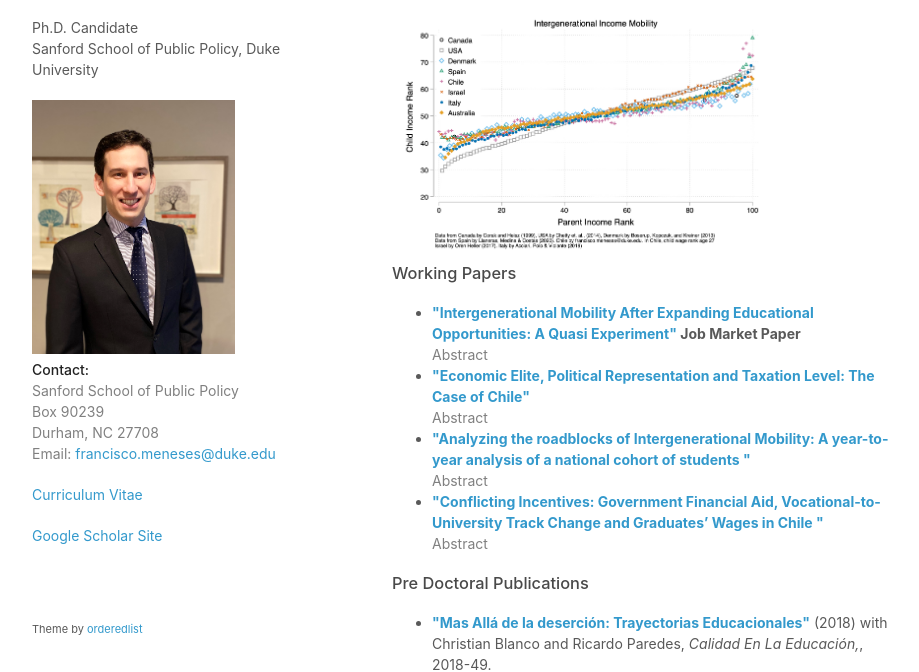
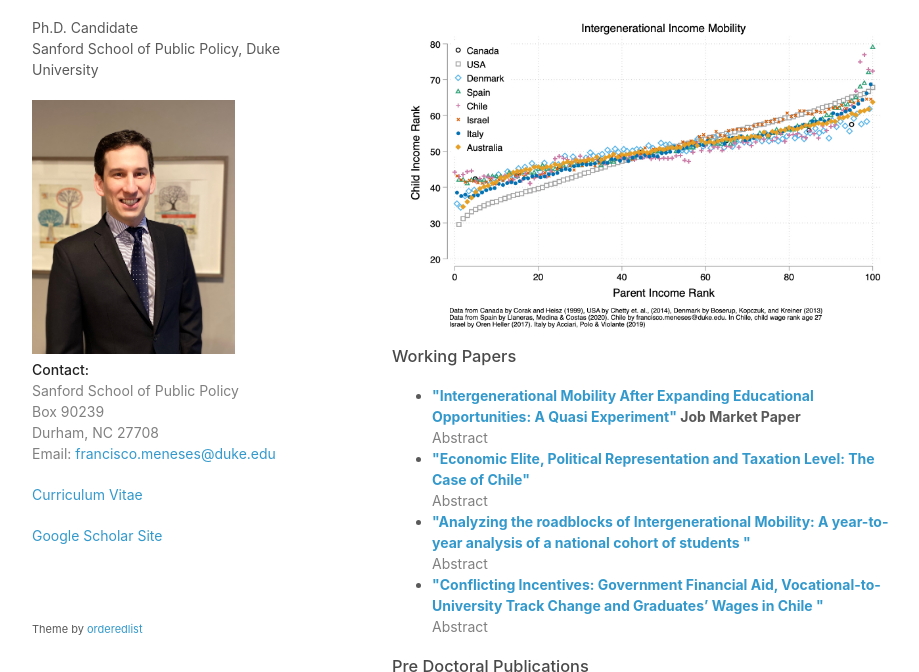
Before and after one commit to fjmenese/fjmenese.github.io, a plain HTML site: page index.html in a window 1280 px wide. Shown: the part 92-764 px from the top of the page, without its empty margins (178-1097 px from the left). Drawn offline with Linux system fonts and the light colour scheme.

Commit message:
iim size

```diff
--- a/index.html
+++ b/index.html
@@ -37,7 +37,7 @@
       <section>
         <h2>Research</h2>
 
-  <img src="assets/iim.jpg" width=75%/>
+  <img src="assets/iim.jpg" width=100%/>
 
         <h3> Working Papers </h3>
 
```
